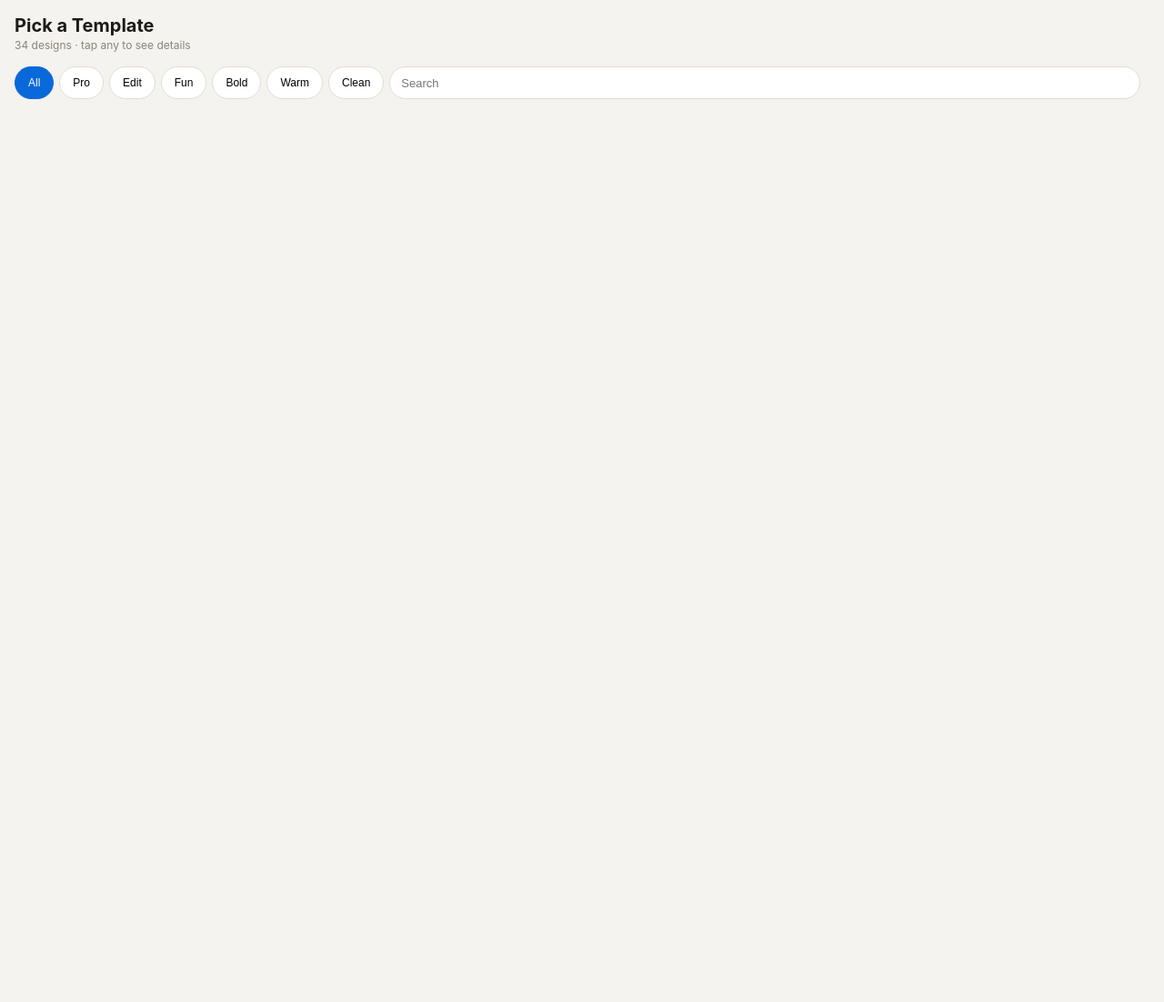
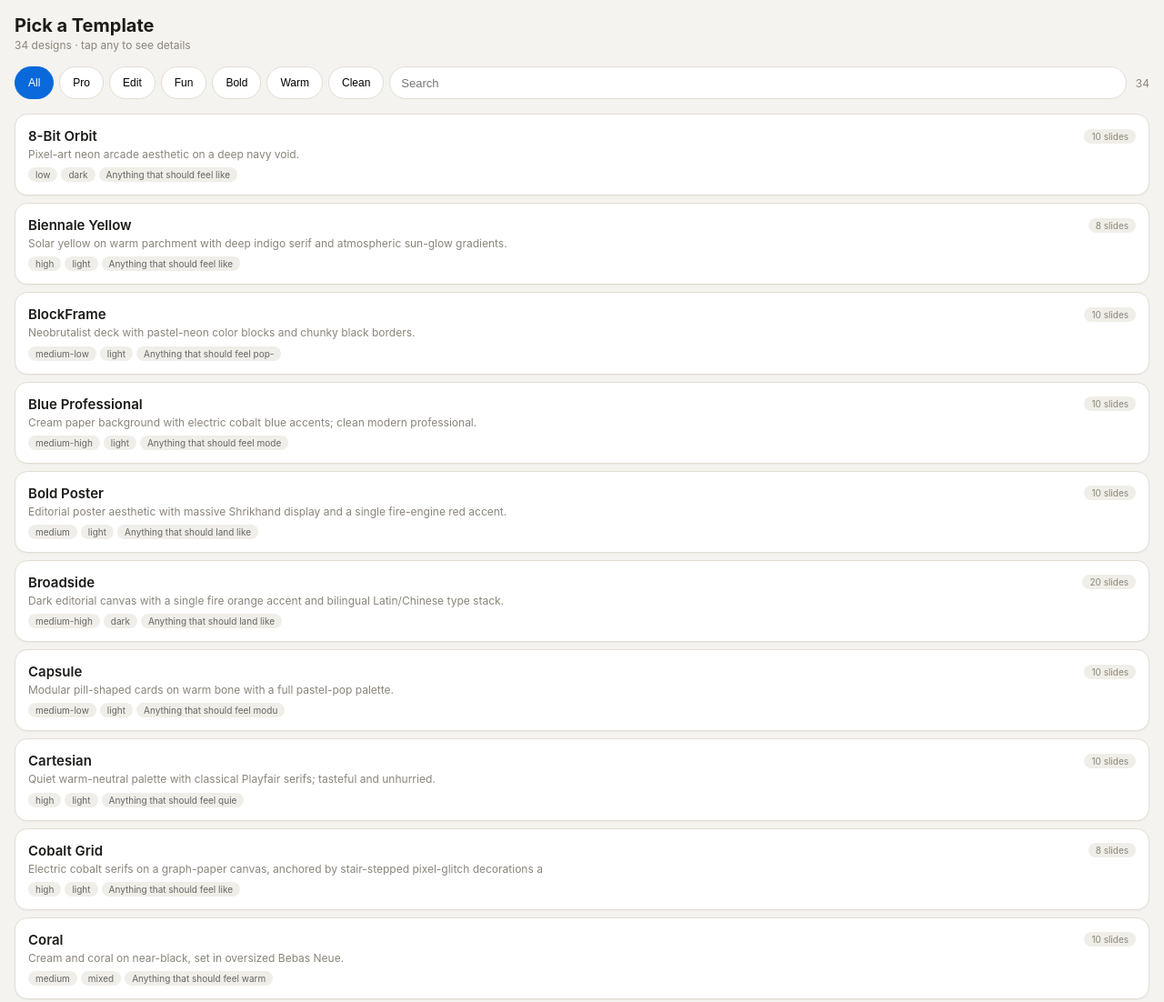
Before and after one commit to agenthermesho-creator/html-template-gallery, a plain HTML site: page index.html in a window 1280 px wide. Shown: the top 1102 px of the page at 91% size. Before the commit the page ends 800 px from the top, so only its background shows below. Drawn offline with Linux system fonts and the light colour scheme.

Commit message:
Fix JS syntax: escape single quotes in onclick strings (were breaking JS parser)

```diff
--- a/index.html
+++ b/index.html
@@ -122,7 +122,7 @@ function render() {
   }
   L.innerHTML = items.map(function(t) {
     var m = mg(t.mood||[]);
-    return '<div class="c" onclick="openSheet(''+t.slug+'')">'
+    return '<div class="c" onclick="openSheet(\''+t.slug+'\')">'
       + '<div class="c-r1"><span class="c-n">'+t.name+'</span><span class="c-b">'+t.slide_count+' slides</span></div>'
       + '<div class="c-t">'+(t.tagline||'').substring(0,100)+'</div>'
       + '<div class="c-tags">'
@@ -149,7 +149,7 @@ function openSheet(slug) {
     + '<div class="sx"><div class="sl">Best for</div><div style="font-size:13px;line-height:1.45">'+best+'</div></div>'
     + (avoid ? '<div class="sx"><div class="sl">Avoid</div><div style="font-size:12px;color:var(--muted)">'+avoid+'</div></div>' : '')
     + (occs ? '<div class="sx"><div class="sl">Occasions</div><div style="display:flex;gap:4px;flex-wrap:wrap;font-size:12px">'+occs+'</div></div>' : '')
-    + '<button class="pk" onclick="pick(''+t.slug+'',''+t.name+'')">Pick This Template</button>'
+    + '<button class="pk" onclick="pick(\''+t.slug+'\',\''+t.name+'\')">Pick This Template</button>'
     + '<div class="ok" id="ok">Copied! Now paste in chat: <b>use '+t.slug+'</b></div>';
   ST.classList.add('o');
 }
```
